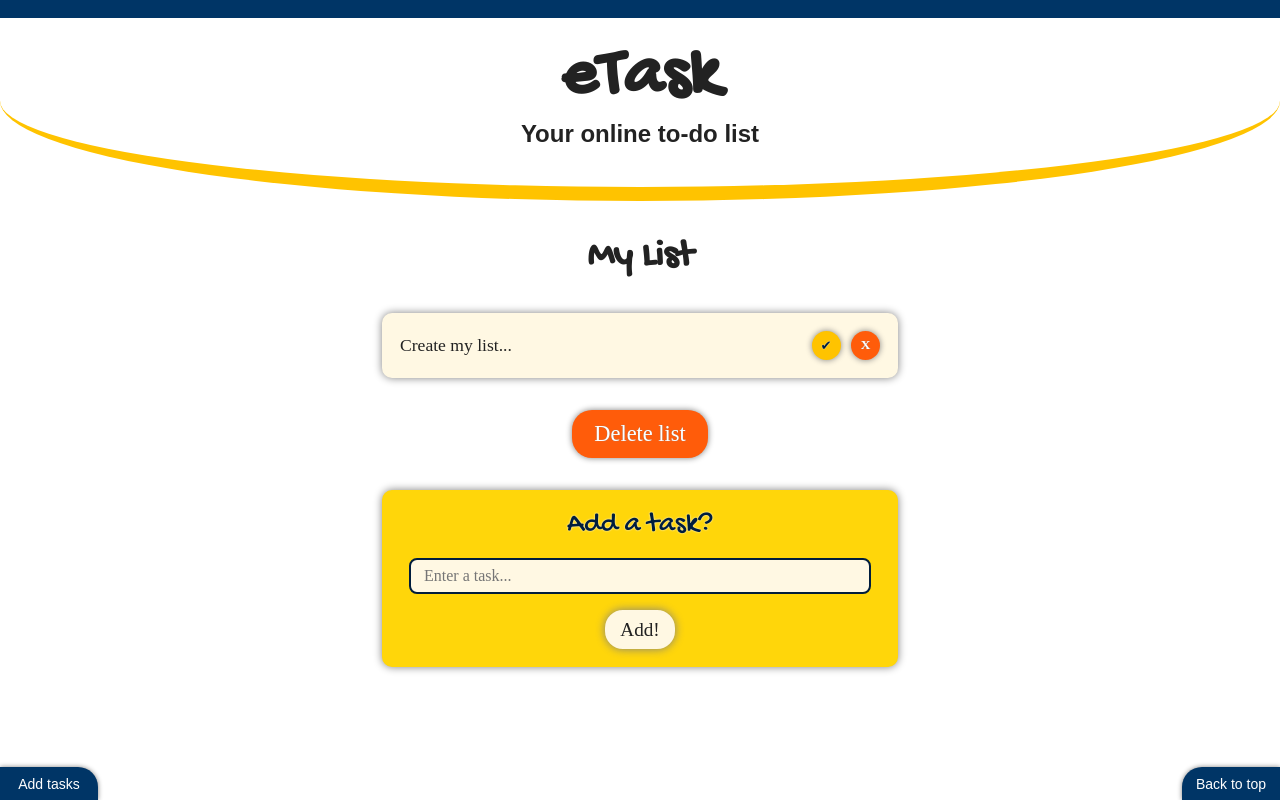
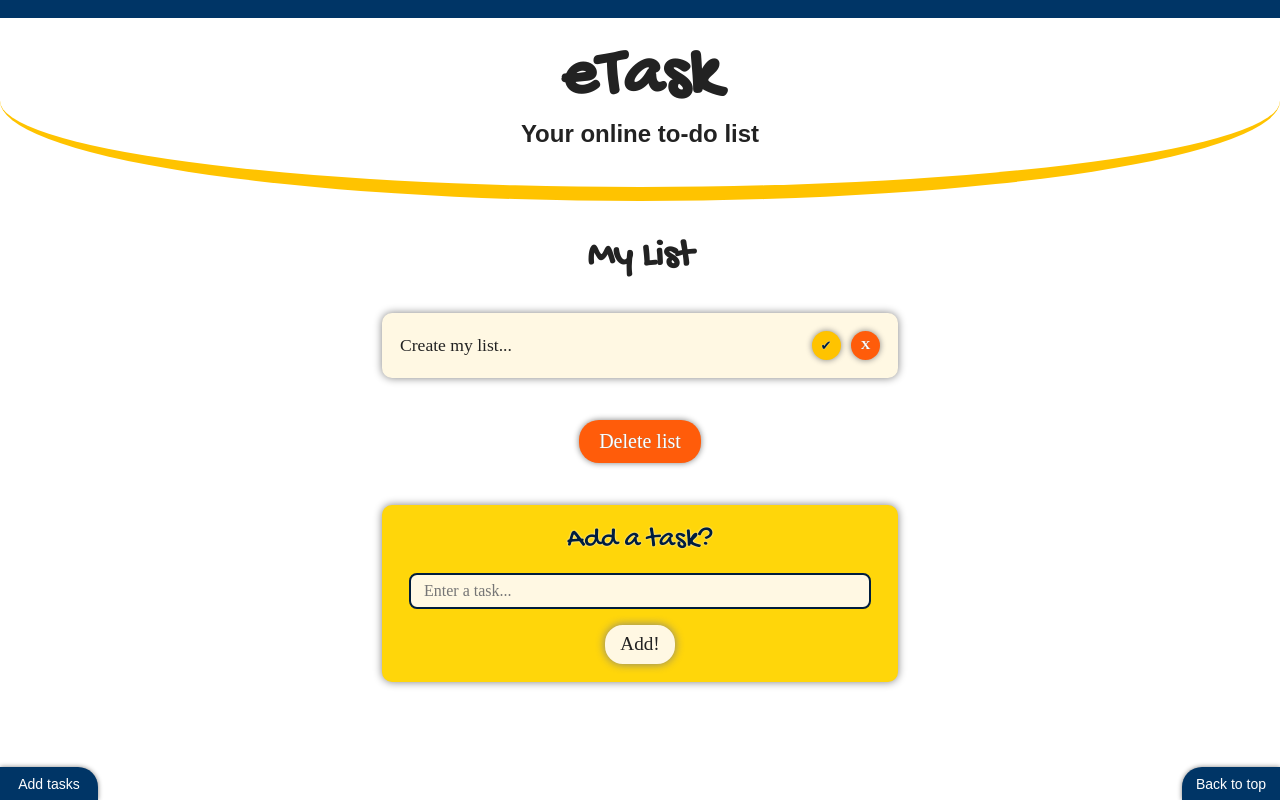
Before and after one commit to gcpearse/to-do-list, a React (Vite) app in the folder to-do-list/: page / in a window 1280 px wide. Built offline with nearby package versions, Linux system fonts and the light colour scheme; the HTML template or start-up script is replaced by a standard one; a web font is replaced by a local one.

Commit message:
updates delete button

```diff
--- a/to-do-list/src/App.css
+++ b/to-do-list/src/App.css
@@ -95,7 +95,7 @@ li button:active {
   text-shadow: 0 0 1px white;
 }
 
-#clicked-button {
+.clicked-button {
   background: #356600;
   color: #EEEEEE;
   text-shadow: 0 0 1px gray;
@@ -112,13 +112,14 @@ li button:active {
 }
 
 #delete-list-button {
+  margin: 0.5em auto;
   box-shadow: 0 0 6px gray;
   border: none;
   border-radius: 20px;
   padding: 0.5em 1em;
   background: #ff5c0a;
   font-family: 'Shantell Sans', cursive;
-  font-size: 1.4rem;
+  font-size: 1.25rem;
   color: white;
   text-shadow: 0 0 1px gray;
 }
```
